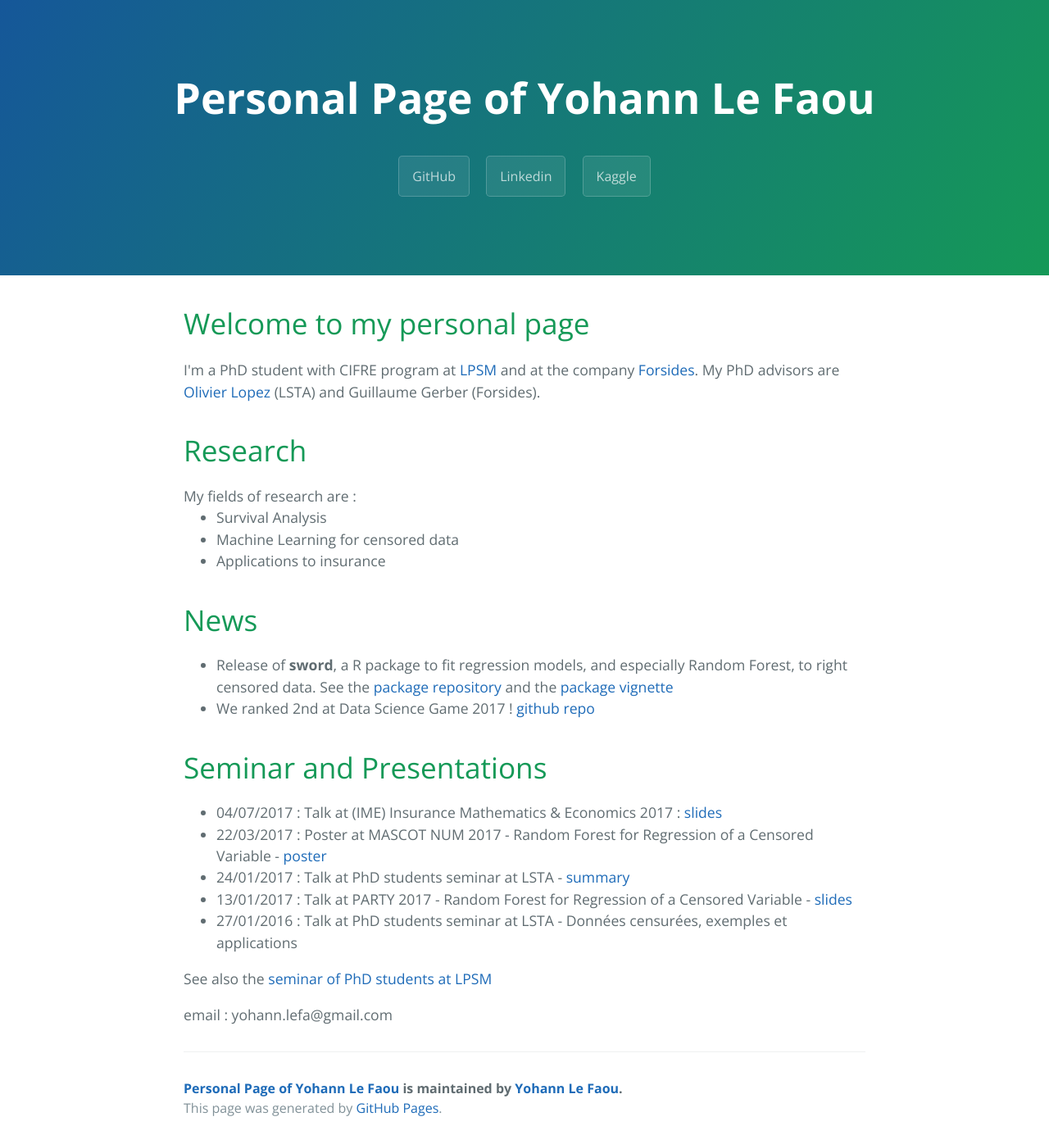
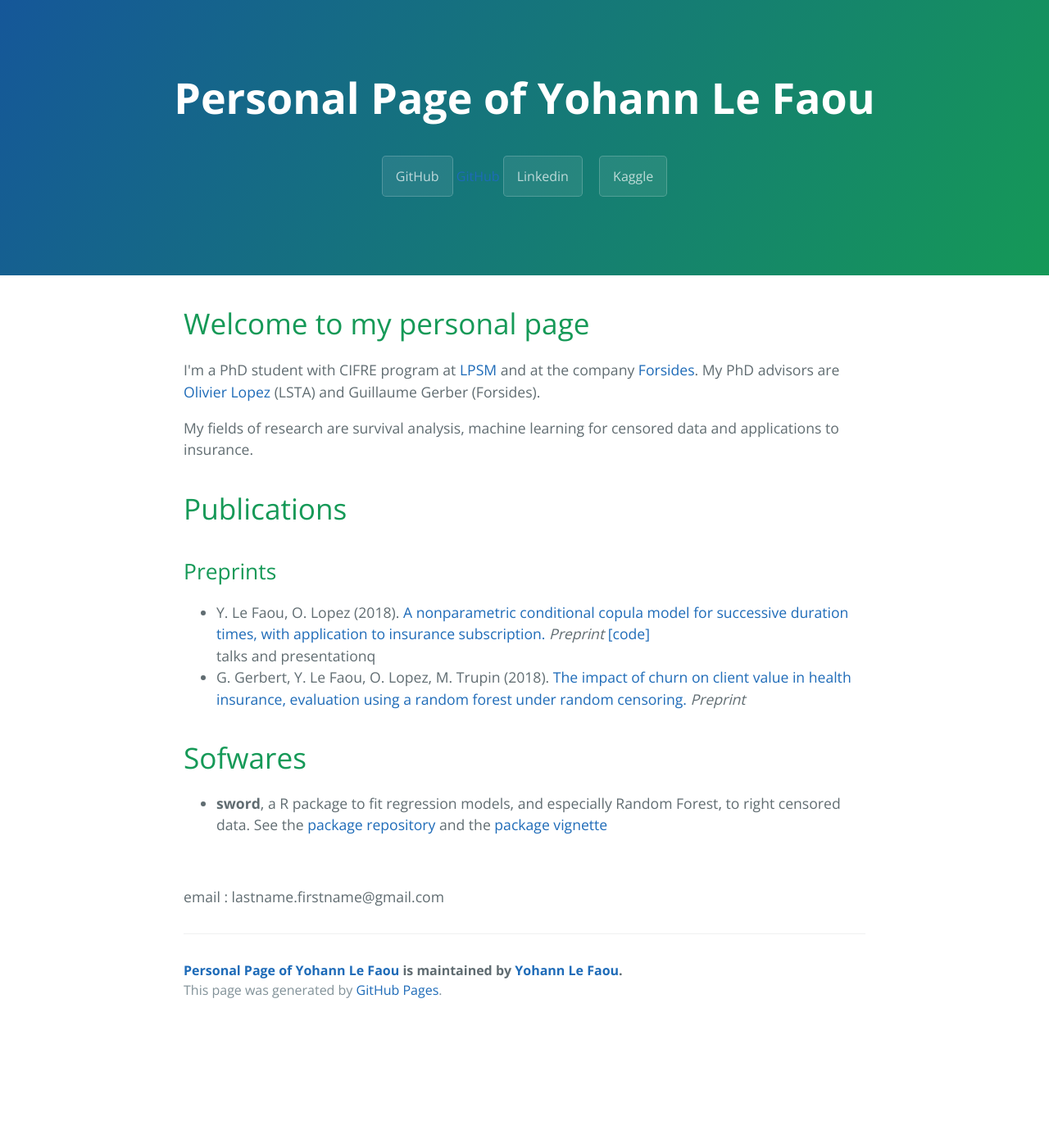
Before and after one commit to YohannLeFaou/YohannLeFaou.github.io, a Jekyll site: the page built from index.html, in a window 1280 px wide. Shown: the whole page at 82% size. Built offline with Jekyll 4.4.1, drawn with Linux system fonts in a browser that asks for light colours; the list of posts is cut into pages by our own code; after the commit the page ends 1252 px from its top, so only the background shows below that.

Commit message:
update site test

```diff
--- a/_includes/page-header.html
+++ b/_includes/page-header.html
@@ -2,6 +2,7 @@
   <h1 class="project-name">{{ site.title }}</h1>
   <h2 class="project-tagline">{{ site.tagline }}</h2>
   <a href="https://github.com/YohannLeFaou" class="btn">GitHub</a>
+  <a href="https://github.com/YohannLeFaou" class="icon fa-github alt"><span class="label">GitHub</span></a>
   <a href="https://linkedin.com/in/yohann-le-faou-5a1a0b108" class="btn">Linkedin</a>
   <a href="https://www.kaggle.com/yooona" class="btn">Kaggle</a>
 
--- a/index.html
+++ b/index.html
@@ -20,25 +20,48 @@ title: {{Personal Page of Yohann Le Faou}}
       <h1>Welcome to my personal page</h1>
       <p>I'm a PhD student with CIFRE program at <a href="http://www.lpsm.paris">LPSM</a> and at the company <a href="http://www.forsides.fr/">Forsides</a>. My PhD advisors are <a href = "https://sites.google.com/site/olivierlopezcrest/">Olivier Lopez</a> (LSTA) and Guillaume Gerber (Forsides).</p>
 
+      <p>My fields of research are survival analysis, machine learning for censored data and applications to insurance.</p>
 
+      <script>/*
       <h1>Research</h1>
-      My fields of research are :
+      My fields of research are:
       <ul>
       <li>Survival Analysis</li>
       <li>Machine Learning for censored data</li>
       <li>Applications to insurance</li>
       </ul>
+      */</script>
 
+      <h1>Publications</h1>
+      <h2>Preprints</h2>
+      <ul>
+          <li>Y. Le Faou, O. Lopez (2018). <a href="{{ site.url }}/downloads/Article__A_nonparametric_conditional_copula_model_for_successive_duration_times__with_application_to_insurance_subscription.pdf">A nonparametric conditional copula model for successive duration times, with application to insurance subscription.</a> <i>Preprint</i> <a href="https://github.com/YohannLeFaou/copula-successive-duration-times">[code]</a> </a></br> talks and presentationq</li>
+          <li>G. Gerbert, Y. Le Faou, O. Lopez, M. Trupin (2018). <a href="https://hal.archives-ouvertes.fr/hal-01807623">The impact of churn on client value in health insurance, evaluation using a random forest under random censoring.</a> <i>Preprint</i></li>
+      </ul>
 
+      <script>/*
+      <h2>Accepted/Published Papers</h2> à compléter par la suite...
+      <h2>Academic Publications</h2>
+      */</script>
+
+      <h1>Sofwares</h1>
+      <ul>
+          <li><b>sword</b>, a R package to fit regression models, and especially Random Forest, to right censored data. See the <a href="https://github.com/YohannLeFaou/sword">package repository</a> and the <a href="https://rawgit.com/YohannLeFaou/sword/master/inst/doc/sword_vignette.html">package vignette</a></li>
+      </ul>
+
+      </br>
+      <p>email : lastname.firstname@gmail.com</p>
+
+      <script>/* j'ai supprimé ce qui suit
       <h1>News</h1>
 
       <ul>
       <li>Release of <b>sword</b>, a R package to fit regression models, and especially Random Forest, to right censored data. See the <a href="https://github.com/YohannLeFaou/sword">package repository</a> and the <a href="https://rawgit.com/YohannLeFaou/sword/master/inst/doc/sword_vignette.html">package vignette</a></li>
       <li>We ranked 2nd at Data Science Game 2017 ! <a href = "https://github.com/YohannLeFaou/Data-Science-Game-2017-final">github repo</a>
       </ul>
+      */</script>
 
-
-      <h1>Seminar and Presentations</h1>
+      <script>/*<h1>Seminar and Presentations</h1>
 
       <ul>
       <li>04/07/2017 : Talk at (IME) Insurance Mathematics & Economics 2017 : <a href="{{ site.url }}/downloads/slides_LEFAOU_Yohann_IME_2017.pdf">slides</a></li>
@@ -48,9 +71,7 @@ title: {{Personal Page of Yohann Le Faou}}
       <li>27/01/2016 : Talk at PhD students seminar at LSTA - Données censurées, exemples et applications</li>
       </ul>
 
-      See also the <a href="http://www.lpsm.paris/agenda/seminaires-gdt/gtt/">seminar of PhD students at LPSM</a>
-
-      <p>email : yohann.lefa@gmail.com</p>
+      */</script>
 
 <script>/*
       <h1>News</h1>
```
Also changed, not shown: 5 other files.
